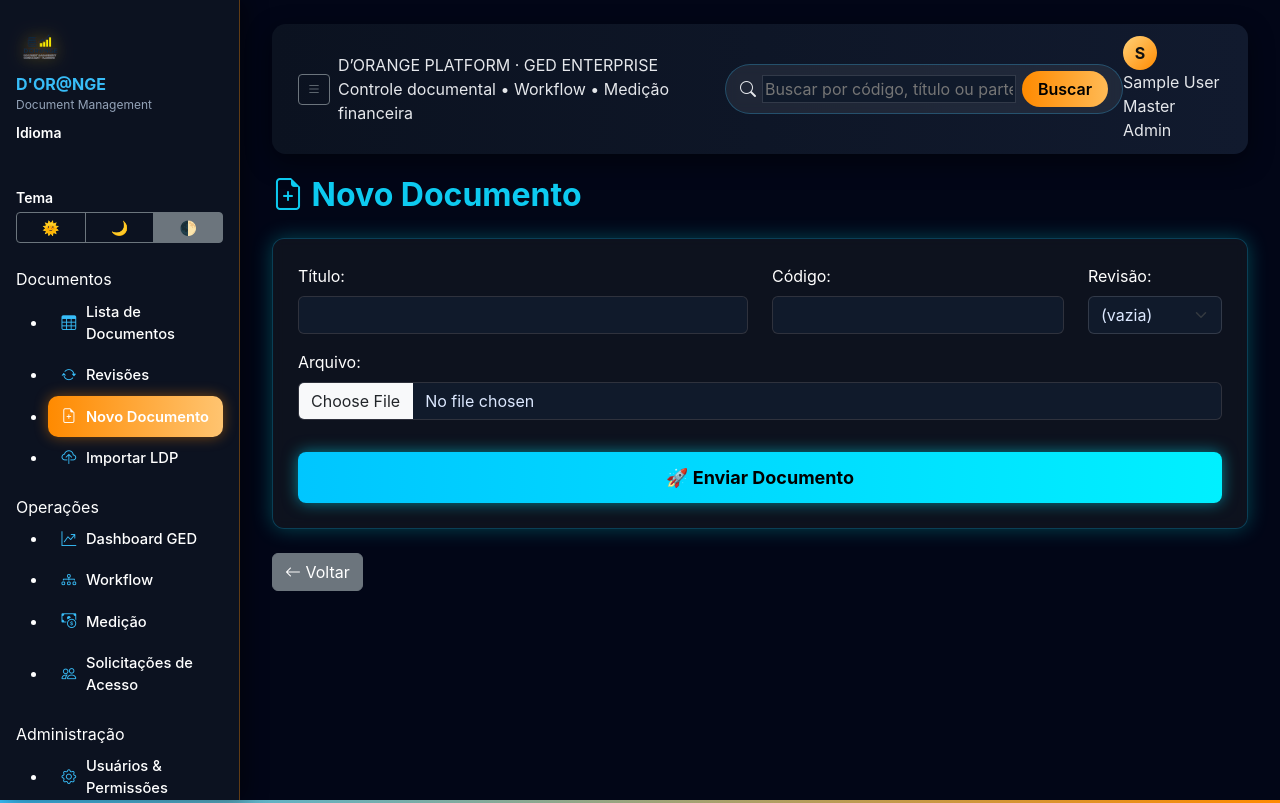
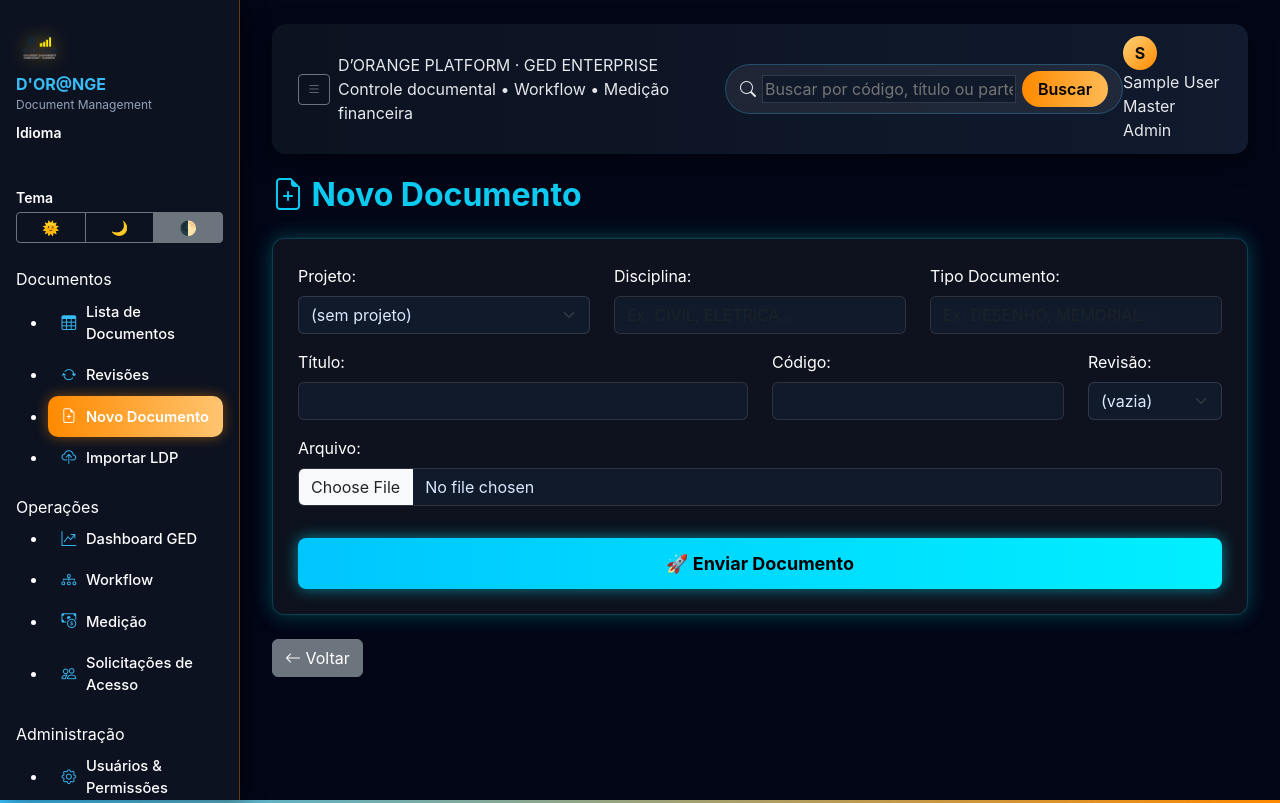
Before and after one commit to daniellaranjoadm-dorange/GED_PROFISSIONAL, a Django app: page /documentos/upload/ in a window 1280 px wide. Run offline with Django 5.2, Linux system fonts and the light colour scheme; the visitor is signed in with stand-in values (Sample User, id 1); data comes from the database, SQL or seed files in the repository; data that the repository does not hold is empty; parts of the project's set-up code (start-up, migrations or seed data) failed here and were passed over.

Commit message:
Fix: upload_documento aceita arquivo/projeto e cria no Postgres

```diff
--- a/apps/documentos/templates/documentos/upload.html
+++ b/apps/documentos/templates/documentos/upload.html
@@ -57,11 +57,33 @@
         <i class="bi bi-exclamation-triangle-fill"></i> {{ erro }}
     </div>
     {% endif %}
-
 <form method="POST" enctype="multipart/form-data">
     {% csrf_token %}
 
     <div class="row">
+
+        <!-- Projeto (opcional) -->
+        <div class="col-md-4 mb-3">
+            <label class="form-label">Projeto:</label>
+            <select name="projeto" class="form-select">
+                <option value="">(sem projeto)</option>
+                {% for p in projetos %}
+                    <option value="{{ p.id }}">{{ p.nome }}</option>
+                {% endfor %}
+            </select>
+        </div>
+
+        <!-- Disciplina (opcional) -->
+        <div class="col-md-4 mb-3">
+            <label class="form-label">Disciplina:</label>
+            <input type="text" name="disciplina" class="form-control" placeholder="Ex: CIVIL, ELETRICA...">
+        </div>
+
+        <!-- Tipo Doc (opcional) -->
+        <div class="col-md-4 mb-3">
+            <label class="form-label">Tipo Documento:</label>
+            <input type="text" name="tipo_doc" class="form-control" placeholder="Ex: DESENHO, MEMORIAL...">
+        </div>
 
         <!-- Título -->
         <div class="col-md-6 mb-3">
@@ -78,11 +100,9 @@
         <!-- Revisão -->
         <div class="col-md-2 mb-3">
             <label class="form-label">Revisão:</label>
-
             <select name="revisao" class="form-select">
                 <option value="">(vazia)</option>
                 <option value="0">0</option>
-
                 {% for r in REVISOES_VALIDAS %}
                     <option value="{{ r }}">{{ r }}</option>
                 {% endfor %}
@@ -92,7 +112,8 @@
         <!-- Arquivo -->
         <div class="col-md-12 mb-3">
             <label class="form-label">Arquivo:</label>
-                <input type="file" name="arquivo" class="form-control" required>
+            <!-- nome alinhado com a view -->
+            <input type="file" name="arquivos" class="form-control" required>
         </div>
 
     </div>
@@ -100,8 +121,8 @@
     <button class="btn-upload mt-3 w-100">
         🚀 Enviar Documento
     </button>
+</form>
 
-    </form>
 
 </div>
 
--- a/apps/documentos/views.py
+++ b/apps/documentos/views.py
@@ -1053,6 +1053,8 @@ def nova_versao(request, documento_id):
 # UPLOAD DOCUMENTO (CRIAR)
 # =================================================================
 
+from django.db import transaction  # <- garanta este import no topo
+
 @login_required
 @has_perm("documento.criar")
 def upload_documento(request):
@@ -1062,60 +1064,77 @@ def upload_documento(request):
             messages.error(request, "Revisão inválida!")
             return redirect("documentos:upload_documento")
 
-        projeto_id = request.POST.get("projeto")
+        # Se vier vazio, usa "0" (evita salvar revisao="")
+        revisao = revisao or "0"
+
+        # Projeto agora é OPCIONAL (se vier, valida)
         projeto = None
+        projeto_id = (request.POST.get("projeto") or "").strip()
         if projeto_id:
             try:
                 projeto = Projeto.objects.get(id=projeto_id)
             except Projeto.DoesNotExist:
                 messages.error(request, "Projeto inválido.")
                 return redirect("documentos:upload_documento")
-        else:
-            messages.error(request, "Selecione um projeto.")
+
+        titulo = (request.POST.get("titulo") or "").strip()
+        codigo = (request.POST.get("codigo") or "").strip()
+
+        if not titulo or not codigo:
+            messages.error(request, "Preencha Título e Código.")
             return redirect("documentos:upload_documento")
 
-        doc = Documento.objects.create(
-            projeto=projeto,
-            titulo=request.POST.get("titulo"),
-            codigo=request.POST.get("codigo"),
-            revisao=revisao,
-            disciplina=request.POST.get("disciplina"),
-            tipo_doc=request.POST.get("tipo_doc"),
-            fase=request.POST.get("fase") or "",
-        )
-
+        # Compatível com o template antigo (arquivo) e o novo (arquivos)
         arquivos = request.FILES.getlist("arquivos")
-        for arq in arquivos:
-            ArquivoDocumento.objects.create(
-                documento=doc,
-                arquivo=arq,
-                nome_original=arq.name,
-                tipo=arq.name.split(".")[-1].lower(),
+        if not arquivos:
+            arq = request.FILES.get("arquivo")
+            if arq:
+                arquivos = [arq]
+
+        if not arquivos:
+            messages.error(request, "Selecione um arquivo.")
+            return redirect("documentos:upload_documento")
+
+        disciplina = (request.POST.get("disciplina") or "").strip() or None
+        tipo_doc = (request.POST.get("tipo_doc") or "").strip() or None
+        fase = (request.POST.get("fase") or "").strip() or ""
+
+        with transaction.atomic():
+            doc = Documento.objects.create(
+                projeto=projeto,
+                titulo=titulo,
+                codigo=codigo,
+                revisao=revisao,
+                disciplina=disciplina,
+                tipo_doc=tipo_doc,
+                fase=fase,
             )
 
-        registrar_workflow(doc, "Criação", "Criado", request)
-
-        # =============== 🔥 AUDITORIA ENTERPRISE 🔥 ===============
-        descricao = montar_descricao_log(
-            request.user,
-            doc,
-            "criou"   # ação no texto do log
-        )
-        registrar_log(
-            request.user,
-            doc,
-            "Criação de Documento",
-            descricao
-        )
-        # ==========================================================
+            for arq in arquivos:
+                ArquivoDocumento.objects.create(
+                    documento=doc,
+                    arquivo=arq,
+                    nome_original=getattr(arq, "name", ""),
+                    tipo=(getattr(arq, "name", "").split(".")[-1].lower() if getattr(arq, "name", "") else ""),
+                )
+
+            registrar_workflow(doc, "Criação", "Criado", request)
+
+            descricao = montar_descricao_log(request.user, doc, "criou")
+            registrar_log(request.user, doc, "Criação de Documento", descricao)
 
         messages.success(request, "Documento criado com sucesso!")
-        return redirect("documentos:listar_documentos")
+        return redirect("documentos:detalhes_documento", documento_id=doc.id)
 
     projetos = Projeto.objects.filter(ativo=True).order_by("nome")
-    return render(request, "documentos/upload.html", {"projetos": projetos})
-
-
+    return render(
+        request,
+        "documentos/upload.html",
+        {
+            "projetos": projetos,
+            "REVISOES_VALIDAS": REVISOES_VALIDAS,
+        },
+    )
 
 # =================================================================
 # EDITAR DOCUMENTO
```
Lines whose indentation alone changed are shown as unchanged.
